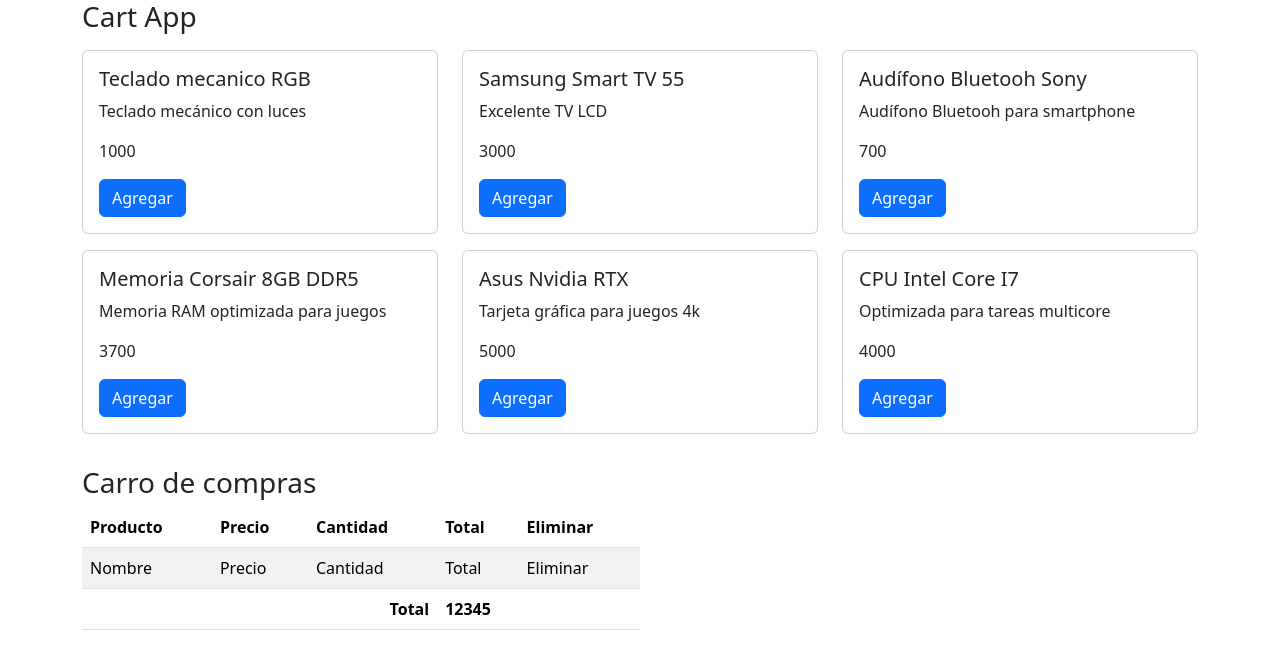
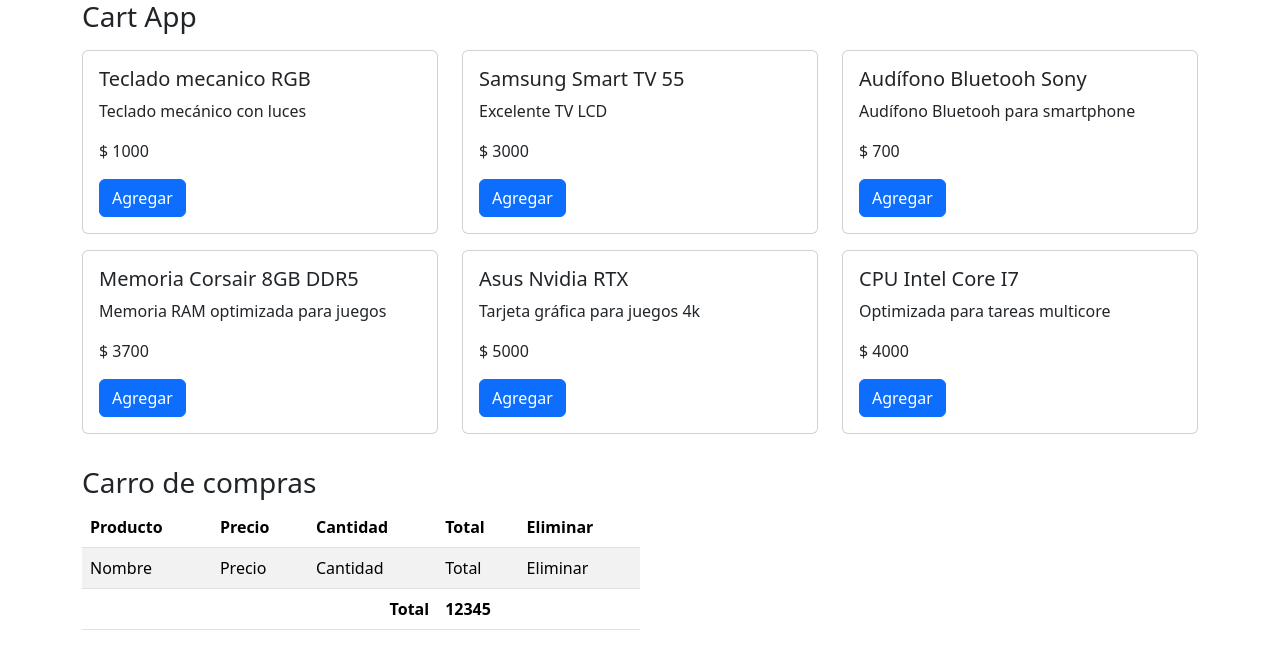
Before and after one commit to vnssmorales/Carro-de-compras, a React (Vite) app: page / in a window 1280 px wide. Shown: the top 654 px of the page. Built offline with nearby package versions, Linux system fonts and the light colour scheme.

Commit message:
creo una carpeta components para empezar a crear componentes y limpiar el codigo

```diff
--- a/src/assets/CartApp.jsx
+++ b/src/assets/CartApp.jsx
@@ -1,32 +1,13 @@
-import { useEffect, useState } from "react";
-import { getProducts } from "../services/productService";
+import { CartView } from "../components/CartView";
 
 export const CartApp = () => {
-  const [products, setProducts] = useState([]);
-  useEffect(() => {
-    setProducts(getProducts()); //getProducts viene de productService y se la paso a setProducts para manejar el estado
-  }, []);
 
   return (
     <>
       <div className="container">
         <h3>Cart App</h3>
 
-        <div className="row">
-          {products.map((prod) => (
-
-            <div className="col-4 my-2" key={prod.id}>
-              <div className="card">
-                <div className="card-body">
-                  <h5 className="card-title">{prod.name}</h5>
-                  <p className="card-text">{prod.description}</p>
-                  <p className="card-text">{prod.price}</p>
-                  <button className="btn btn-primary">Agregar</button>
-                </div>
-              </div>
-            </div>
-          ))}
-        </div>
+        <CartView />
 
         <div className="my-4 w-50">
           <h3>Carro de compras</h3>
--- /dev/null
+++ b/src/components/CartItem.jsx
@@ -0,0 +1,14 @@
+export const CartItem = ({name, description, price}) => {
+  return (
+    <>
+      <div className="card">
+        <div className="card-body">
+          <h5 className="card-title">{name}</h5>
+          <p className="card-text">{description}</p>
+          <p className="card-text">$ {price}</p>
+          <button className="btn btn-primary">Agregar</button>
+        </div>
+      </div>
+    </>
+  );
+};
--- /dev/null
+++ b/src/components/CartView.jsx
@@ -0,0 +1,24 @@
+import { useEffect, useState } from "react";
+import { getProducts } from "../services/productService";
+import { CartItem } from "./CartItem";
+
+export const CartView = () => {
+
+  const [products, setProducts] = useState([]);
+
+  useEffect(() => {
+    setProducts(getProducts()); //getProducts viene de productService y se la paso a setProducts para manejar el estado
+  }, []);
+
+  return (
+    <>
+      <div className="row">
+        {products.map((prod) => (
+          <div className="col-4 my-2" key={prod.id}>
+            <CartItem name={prod.name} description={prod.description} price={prod.price}/>
+          </div>
+        ))}
+      </div>
+    </>
+  );
+};
```
